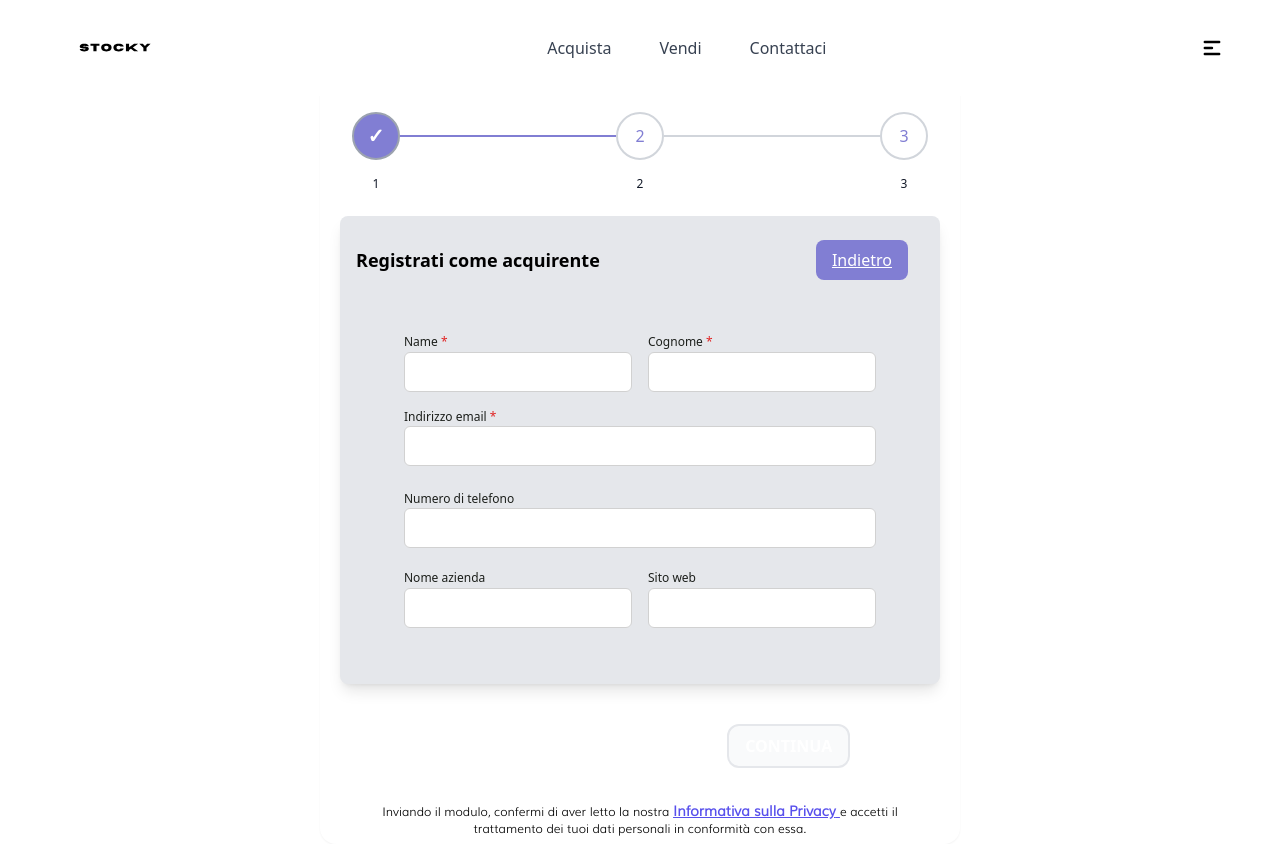
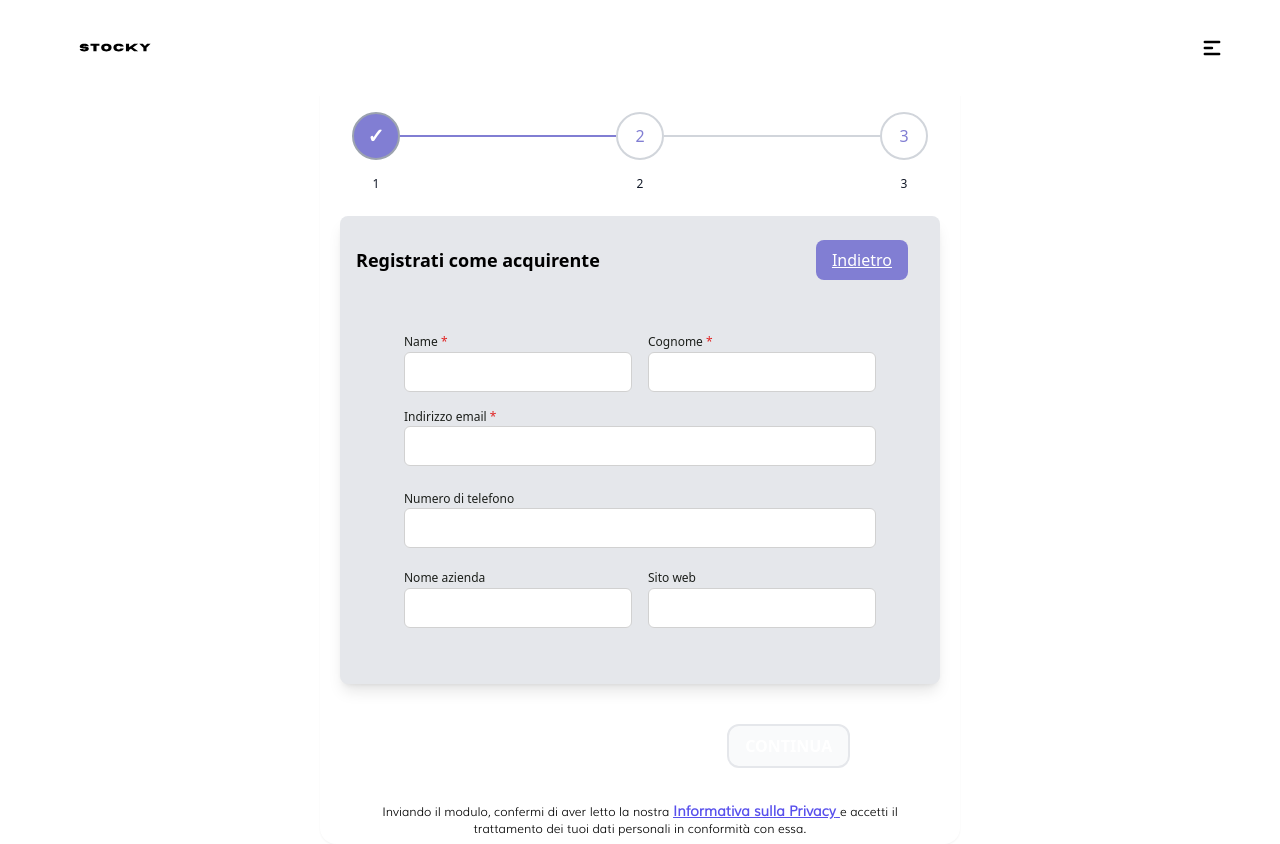
Before and after one commit to nand-n/Stocky-landing, a React (Vite) app: page /buyer in a window 1280 px wide. Built offline with nearby package versions, Linux system fonts and the light colour scheme.

Commit message:
navbar fixed

```diff
--- a/src/Components/Home.jsx
+++ b/src/Components/Home.jsx
@@ -8,7 +8,7 @@ import Footerr from "./Footer";
 function Home() {
   return (
     <>
-      <Navbar />
+      <Navbar isHome />
       <div className=" ">
         <Hero />
         <About />
--- a/src/Components/Partials/Navbar.jsx
+++ b/src/Components/Partials/Navbar.jsx
@@ -6,7 +6,7 @@ import { GrClose } from "react-icons/gr";
 import { HiMenuAlt1 } from "react-icons/hi";
 import { Link } from "react-scroll";
 
-function Navbar() {
+function Navbar({ isHome }) {
   const [isMenuOpen, setIsMenuOpen] = useState(false);
   const [isSticky, setIsStickey] = useState(false);
 
@@ -56,6 +56,7 @@ function Navbar() {
           <a href="/">
             <img src={stocky} alt="logo" className="h-24 " />
           </a>
+          {isHome && (
             <ul className="md:flex space-x-12 hidden">
               {navItems.map(({ link, path }, index) => (
                 <Link
@@ -67,6 +68,8 @@ function Navbar() {
                 </Link>
               ))}
             </ul>
+          )}
+
           {/* btn for larger devices  */}
           <div className="space-x-12 hidden lg:flex items-center">
             <HiMenuAlt1 size={24} />
```
Lines whose indentation alone changed are shown as unchanged.
